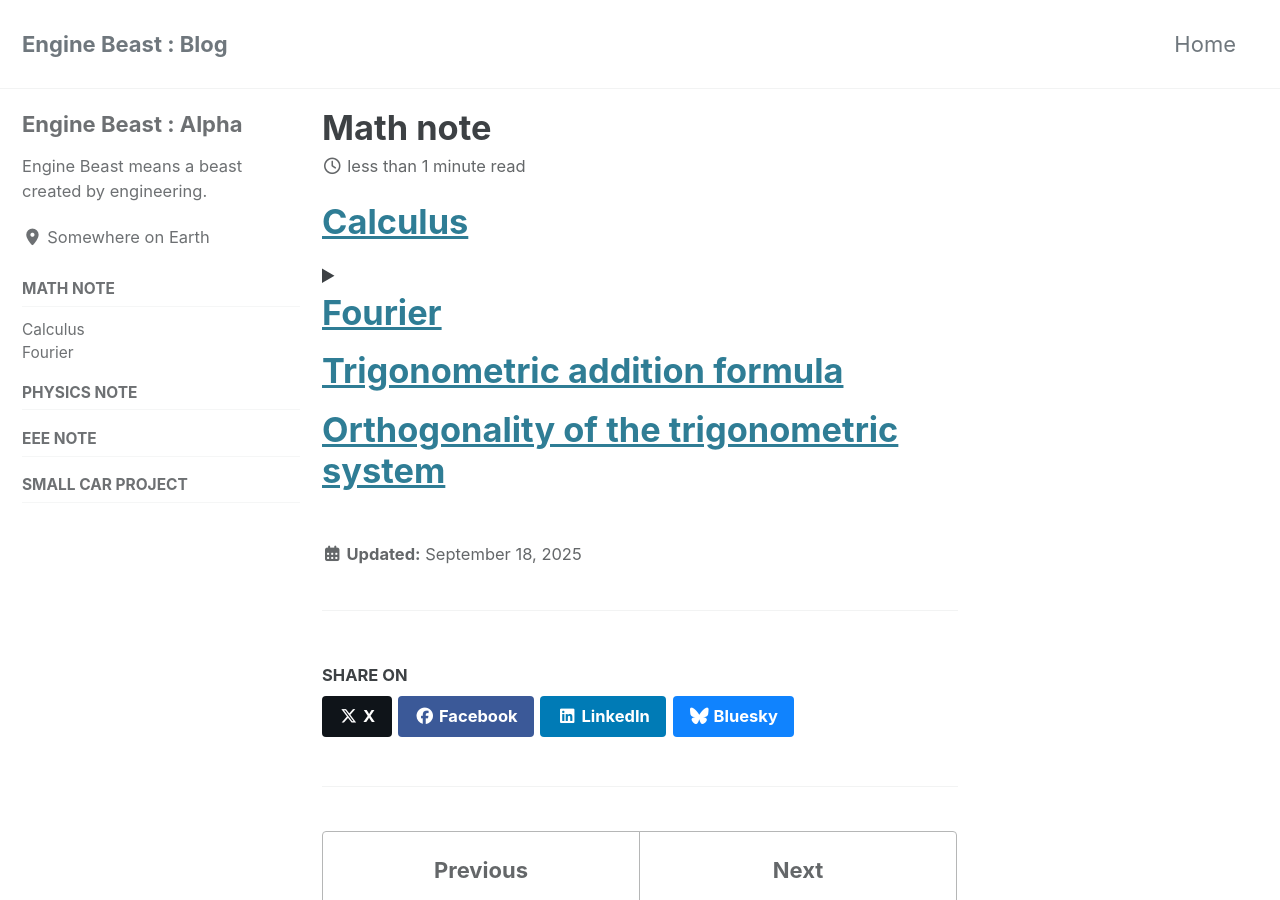
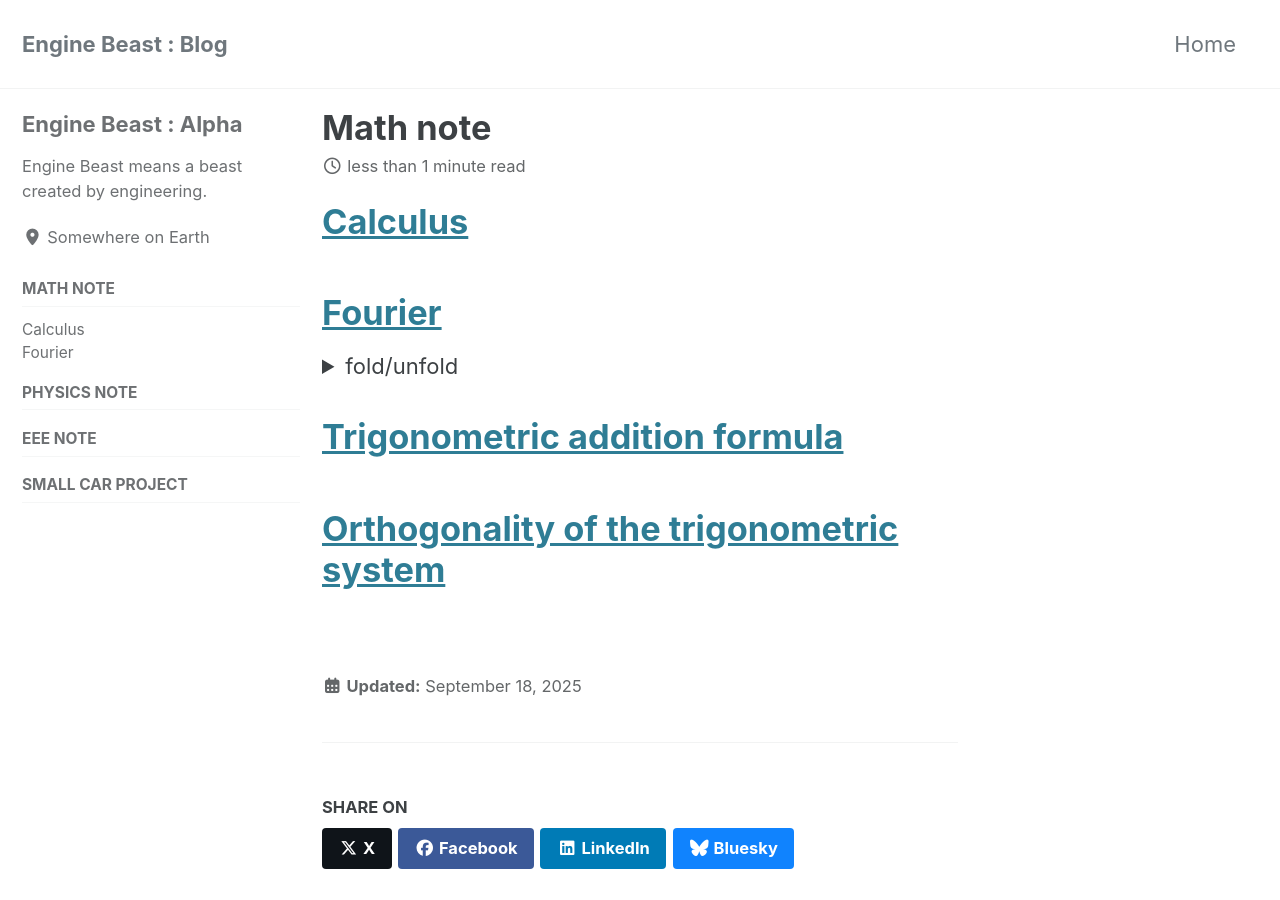
Before and after one commit to enginebeast/enginebeast.github.io, a Jekyll site: the page built from _posts/2025-09-18-math_note.html, in a window 1280 px wide and 900 px high. Built offline with Jekyll 4.4.1, drawn with Linux system fonts in a browser that asks for light colours; cached includes are drawn as plain includes.

Commit message:
Edit error

```diff
--- a/_posts/2025-09-18-math_note.html
+++ b/_posts/2025-09-18-math_note.html
@@ -2,17 +2,18 @@
 title: Math note
 ---
 
-<h1><a href = "https://enginebeast.github.io/math_note/calculus">Calculus</a></h1>
+<h1><a href = "https://enginebeast.github.io/math_note/calculus">Calculus</a></h1><br>
 
+<h1><a href="https://enginebeast.github.io/math_note/fourier">Fourier</a></h1>
 <details>
-    <summary><h1><a href="https://enginebeast.github.io/math_note/fourier">Fourier</a></h1></summary>
+    <summary>fold/unfold</summary>
     - <a href="https://enginebeast.github.io/math_note/2pi_fourier_series">2 Pi period Fourier series</a><br>
 
     - <a href="https://enginebeast.github.io/math_note/Tperiod_fourier_series"> period T Fourier series</a><br>
 
     - <a href="https://enginebeast.github.io/math_note/exponential_fourier">Exponential Fourier series</a><br>
-</details>
+</details><br>
 
-<h1><a href="https://enginebeast.github.io/math_note/trigo_add/">Trigonometric addition formula</a></h1>
+<h1><a href="https://enginebeast.github.io/math_note/trigo_add/">Trigonometric addition formula</a></h1><br>
 
-<h1><a href="https://enginebeast.github.io/math_note/orthogonal_tri">Orthogonality of the trigonometric system</a></h1>
+<h1><a href="https://enginebeast.github.io/math_note/orthogonal_tri">Orthogonality of the trigonometric system</a></h1><br>
```
